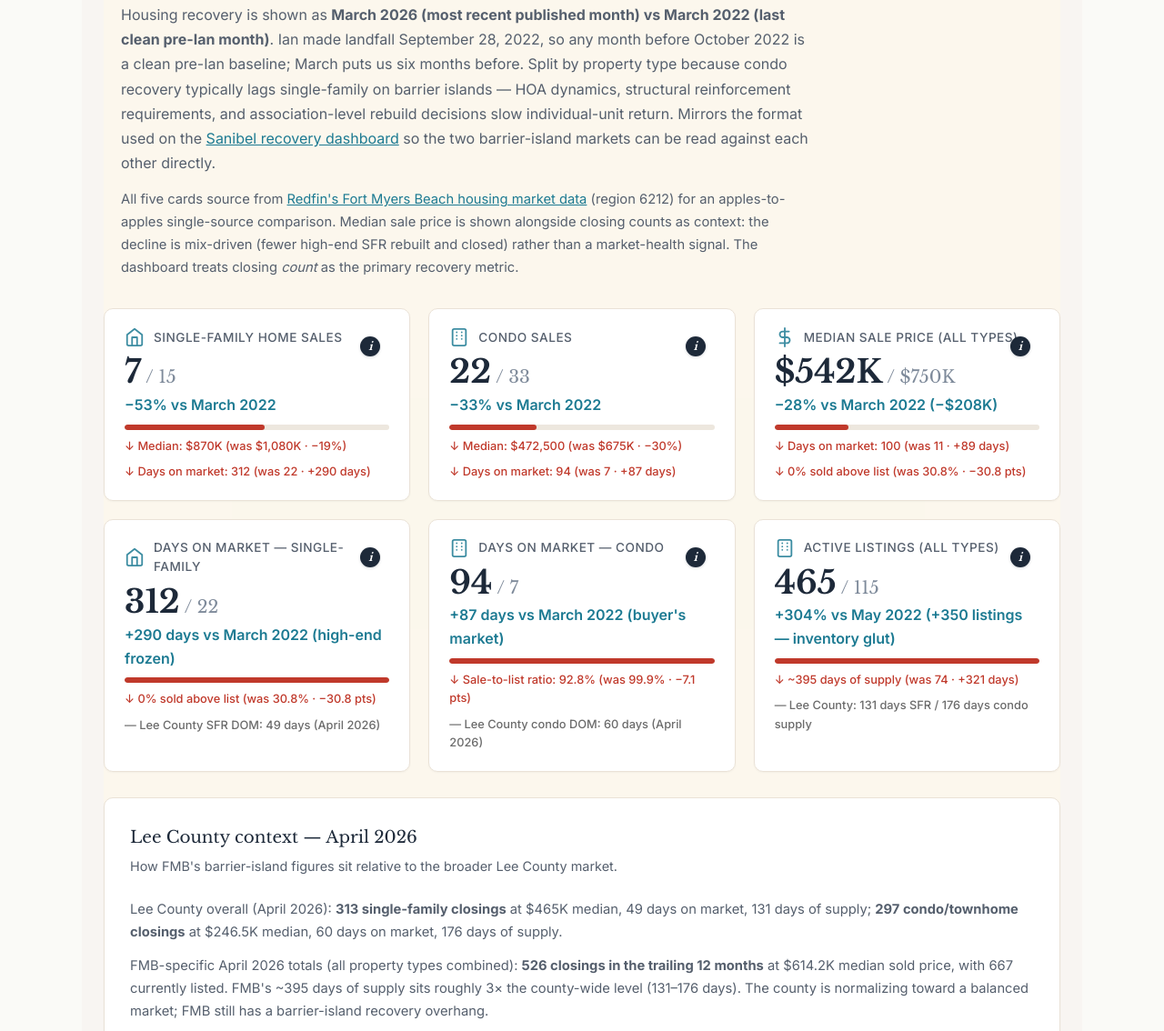
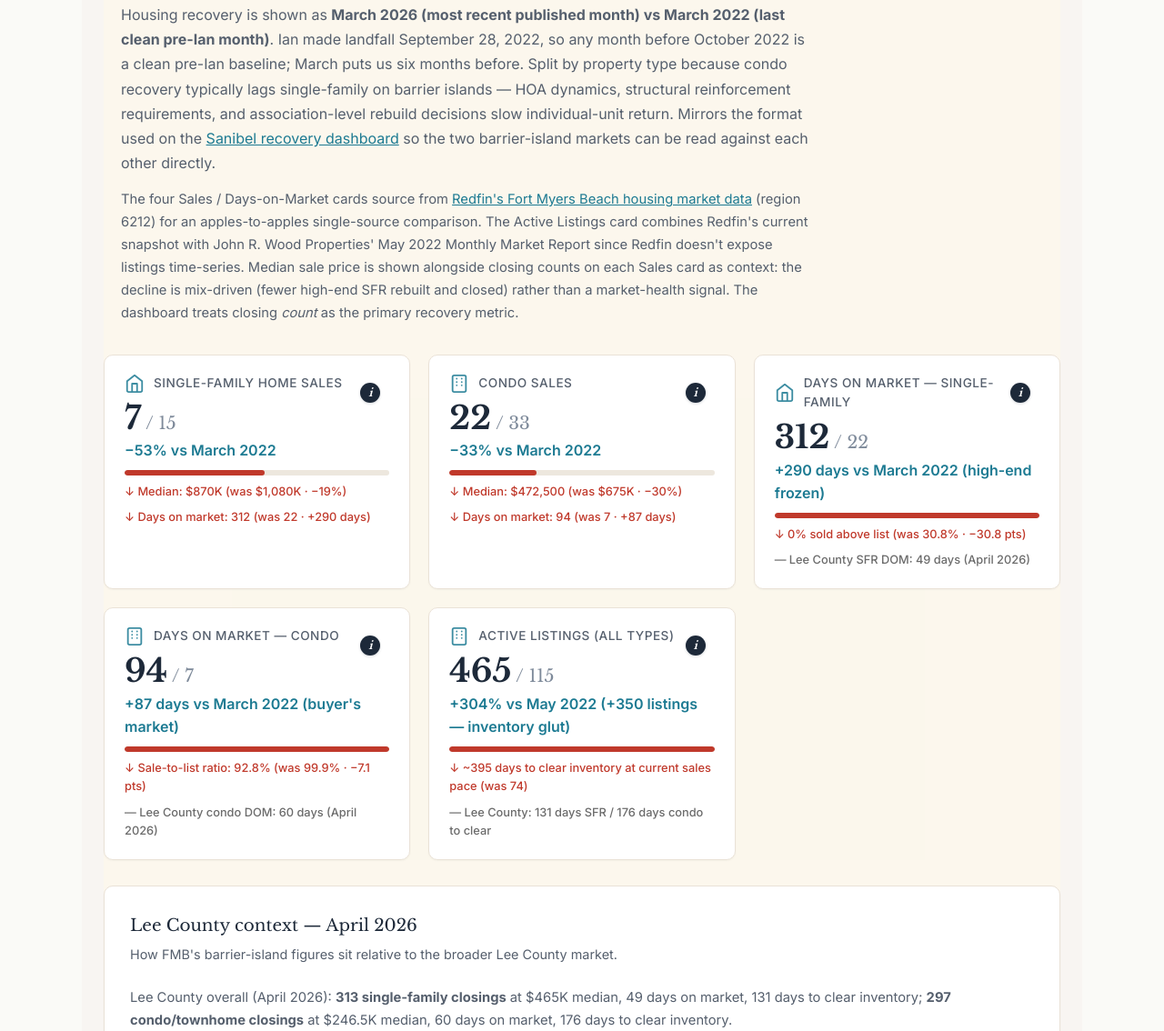
Before and after one commit to mb3700/fmb-ian-recovery, a plain HTML site: page dashboard.html in a window 1280 px wide. Shown: the part 3881-5015 px from the top of the page at 91% size. Drawn offline with nearby package versions, Linux system fonts and the light colour scheme.

Commit message:
Housing: drop 'Median Sale Price (All Types)' card; relabel supply chip
Per Mark: the All Types median card was confusing alongside the split
SFR/Condo cards. Its DOM of 100 read as a contradiction next to SFR
DOM 312 and Condo DOM 94 — even though the math is right (condos
dominate volume so the all-types median pulls toward 94), it invited
the wrong inference at a glance.

Changes:
- Removed the 'Median Sale Price (All Types)' card from index.html
  and the corresponding entry from metrics.json. Housing grid is now
  5 cards instead of 6.
- Median price by type still shown on each Sales card as a chip
  (SFR: $870K, was $1,080K · -19%; Condo: $472,500, was $675K · -30%)
- Active Listings supply chip relabeled: '~395 days of supply' ->
  '~395 days to clear inventory at current sales pace'. Same unit
  (days) but distinguishes from days-on-market.
- Lee County context block updated for the same phrasing.
- Section lead updated: 'four Sales/DOM cards from Redfin' instead
  of 'all five' (Active Listings is two-source).
- methodology.html and recovery-summary.md updated to match the
  delta framing (SFR -53%, Condo -33%, etc.) and the 5-card lineup.

```diff
--- a/dashboard.html
+++ b/dashboard.html
@@ -413,12 +413,15 @@
         so the two barrier-island markets can be read against each other directly.
       </p>
       <p class="section-lead" style="margin-top: 14px; font-size: 0.92rem;">
-        All five cards source from
+        The four Sales / Days-on-Market cards source from
         <a href="https://www.redfin.com/city/6212/FL/Fort-Myers-Beach/housing-market" target="_blank" style="color: var(--seafoam-dark);">Redfin's Fort Myers Beach housing market data</a>
-        (region 6212) for an apples-to-apples single-source comparison. Median sale price is
-        shown alongside closing counts as context: the decline is mix-driven (fewer high-end
-        SFR rebuilt and closed) rather than a market-health signal. The dashboard treats
-        closing <em>count</em> as the primary recovery metric.
+        (region 6212) for an apples-to-apples single-source comparison. The Active Listings
+        card combines Redfin's current snapshot with John R. Wood Properties' May 2022
+        Monthly Market Report since Redfin doesn't expose listings time-series. Median sale
+        price is shown alongside closing counts on each Sales card as context: the
+        decline is mix-driven (fewer high-end SFR rebuilt and closed) rather than a
+        market-health signal. The dashboard treats closing <em>count</em> as the primary
+        recovery metric.
       </p>
     </div>
 
@@ -473,33 +476,6 @@
             <div class="data-source-field">
               <div class="data-source-label">Via:</div>
               <div class="data-source-value">Condos/Co-ops filter on the Redfin housing market chart</div>
-            </div>
-          </div>
-        </div>
-      </div>
-
-      <!-- Median Sale Price (All Types) -->
-      <div class="metric-card">
-        <div class="metric-label"><span class="metric-icon dollar"></span>Median Sale Price (All Types)</div>
-        <div class="metric-value">$542K<span class="baseline"> / $750K</span></div>
-        <div class="metric-recovery">−28% vs March 2022 (−$208K)</div>
-        <div class="progress-bar"><div class="progress-fill" style="width: 28%; background: var(--bad);"></div></div>
-        <div class="metric-trend down">↓ Days on market: 100 (was 11 · +89 days)</div>
-        <div class="metric-trend down">↓ 0% sold above list (was 30.8% · −30.8 pts)</div>
-        <div class="metric-source">
-          <div class="data-source-card">
-            <div class="data-source-heading">Data Source</div>
-            <div class="data-source-field">
-              <div class="data-source-label">Source:</div>
-              <div class="data-source-value">Redfin Fort Myers Beach housing market (region 6212)</div>
-            </div>
-            <div class="data-source-field">
-              <div class="data-source-label">Data as of:</div>
-              <div class="data-source-value accent"><a href="https://www.redfin.com/city/6212/FL/Fort-Myers-Beach/housing-market" target="_blank">March 2026 vs March 2022</a></div>
-            </div>
-            <div class="data-source-field">
-              <div class="data-source-label">Via:</div>
-              <div class="data-source-value">All Home Types view, Redfin housing market chart</div>
             </div>
           </div>
         </div>
@@ -565,8 +541,8 @@
         <div class="metric-value">465<span class="baseline"> / 115</span></div>
         <div class="metric-recovery">+304% vs May 2022 (+350 listings — inventory glut)</div>
         <div class="progress-bar"><div class="progress-fill" style="width: 100%; background: var(--bad);"></div></div>
-        <div class="metric-trend down">↓ ~395 days of supply (was 74 · +321 days)</div>
-        <div class="metric-trend neutral">— Lee County: 131 days SFR / 176 days condo supply</div>
+        <div class="metric-trend down">↓ ~395 days to clear inventory at current sales pace (was 74)</div>
+        <div class="metric-trend neutral">— Lee County: 131 days SFR / 176 days condo to clear</div>
         <div class="metric-source">
           <div class="data-source-card">
             <div class="data-source-heading">Data Source</div>
@@ -601,16 +577,16 @@
 
       <p style="margin-top: 16px; color: var(--text-secondary); font-size: 0.92rem; line-height: 1.7;">
         Lee County overall (April 2026): <strong>313 single-family closings</strong> at $465K
-        median, 49 days on market, 131 days of supply; <strong>297 condo/townhome
-        closings</strong> at $246.5K median, 60 days on market, 176 days of supply.
+        median, 49 days on market, 131 days to clear inventory; <strong>297 condo/townhome
+        closings</strong> at $246.5K median, 60 days on market, 176 days to clear inventory.
       </p>
 
       <p style="margin-top: 12px; color: var(--text-secondary); font-size: 0.92rem; line-height: 1.7;">
         FMB-specific April 2026 totals (all property types combined): <strong>526 closings
         in the trailing 12 months</strong> at $614.2K median sold price, with 667 currently
-        listed. FMB's ~395 days of supply sits roughly 3× the county-wide level (131–176
-        days). The county is normalizing toward a balanced market; FMB still has a
-        barrier-island recovery overhang.
+        listed. FMB's ~395 days to clear inventory sits roughly 3× the county-wide level
+        (131–176 days). The county is normalizing toward a balanced market; FMB still has
+        a barrier-island recovery overhang.
       </p>
 
       <p style="margin-top: 14px; color: var(--text-secondary); font-size: 0.85rem; line-height: 1.6; font-style: italic;">
```
Also changed, not shown: data-decisions.html (+12 -0 lines), data/metrics.json (+13 -22 lines), index.html (+15 -39 lines), methodology.html (+2 -2 lines), 1 other file.
